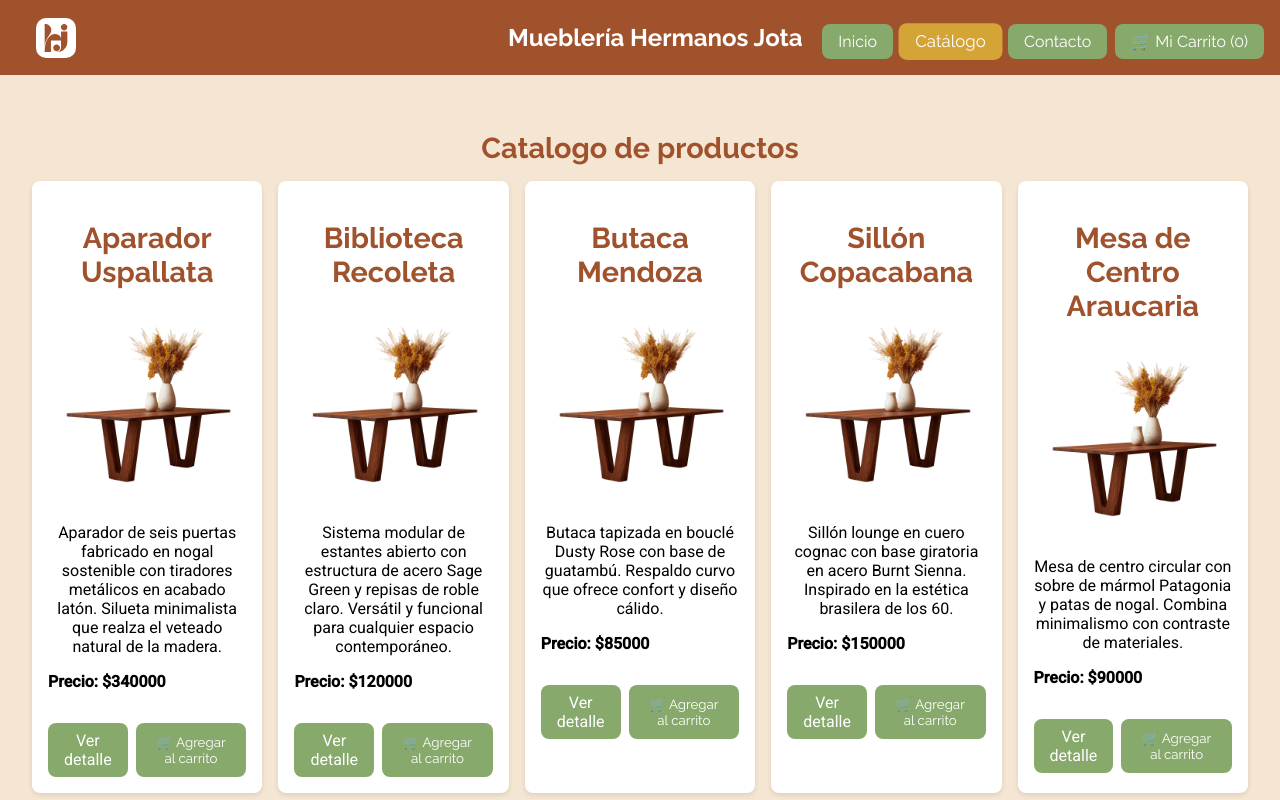
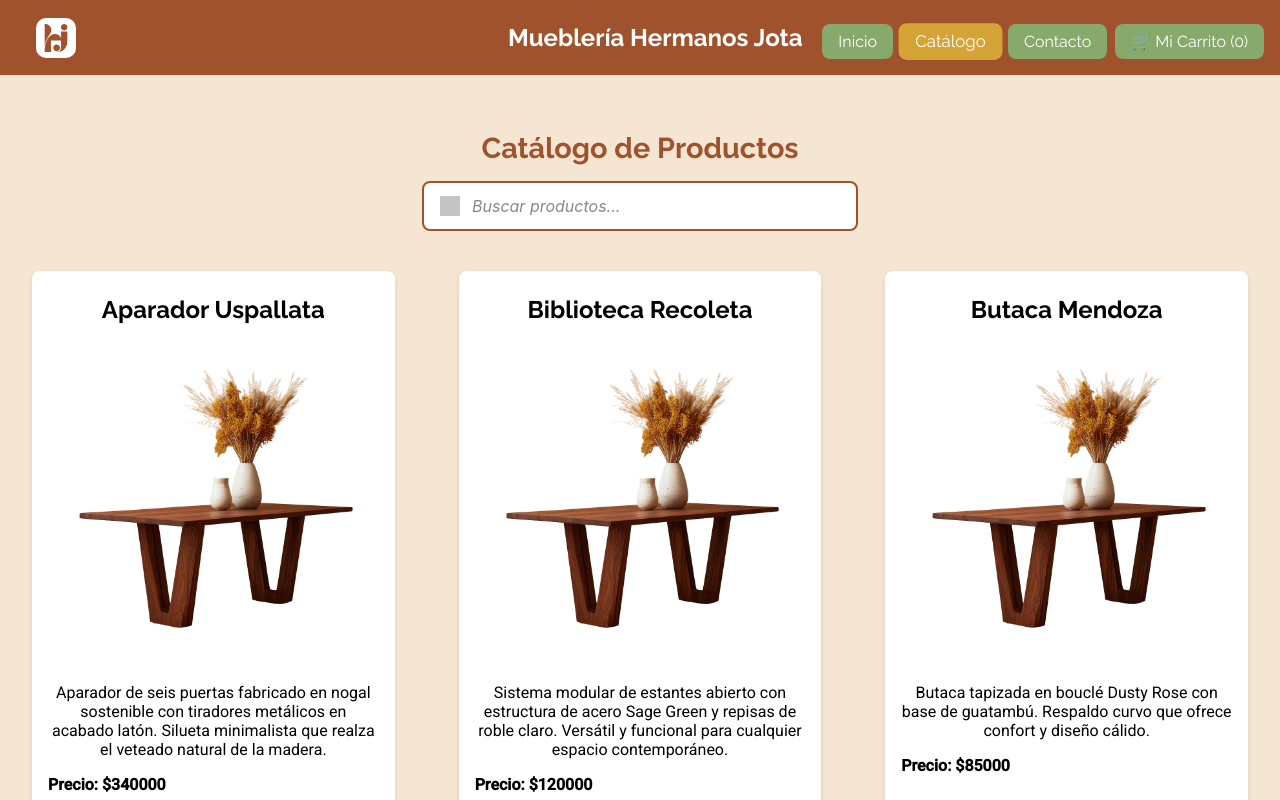
Before and after one commit to fefeaguss/Muebler-a-Hermanos-Jota-Equipo-Dinamita, a React (Vite) app in the folder client/: page /catalogo in a window 1280 px wide. Shown: the top 800 px of the page. Built offline with nearby package versions, Linux system fonts and the light colour scheme; grey boxes are pictures that could not be loaded.

Commit message:
ultimos cambios en el carrito

```diff
--- a/client/src/App.jsx
+++ b/client/src/App.jsx
@@ -14,14 +14,15 @@ import "./index.css";
 export function App() {
   // //estados globales
   const [carrito, actualizarCarrito] = useState([]);
-  // const [productoSeleccionado, seleccionarProducto] = useState(null);
-  // //const [vista, cambiarVista] = useState('home'); // 'catalogo', 'detalle', 'carrito', 'contacto'
-  // const [carrtioVisible, cambiarVisibilidadCarrito] = useState(false);
-
   const agregarAlCarrito = (producto) => {
     actualizarCarrito([...carrito, producto]);
   };
 
+  const  [carritoVisible, setCarritoVisible] = useState(false);
+
+  const alternarVisibilidadCarrito = () => {
+    setCarritoVisible(!carritoVisible);
+  };
   const eliminarDelCarrito = (indice) => {
     const nuevoCarrito = [...carrito];
     nuevoCarrito.splice(indice, 1);
@@ -31,11 +32,11 @@ export function App() {
   return (
     <>
       <BrowserRouter>
-        <BarraNavegacion cantidadCarrito={carrito.length} />
+        <BarraNavegacion cantidadCarrito={carrito.length} alternarVisibilidadCarrito={alternarVisibilidadCarrito}/>
 
         <Routes>
           <Route path="/" element={<Home></Home>} />
-          <Route path="/catalogo" element={<Catalogo />} />
+          <Route path="/catalogo" element={<Catalogo agregarAlCarrito={agregarAlCarrito}/>} />
           <Route
             path="/producto/:id"
             element={<DetalleProducto agregarAlCarrito={agregarAlCarrito} />}
@@ -50,6 +51,7 @@ export function App() {
               />
             }
           />
+
         </Routes>
 
         <PiePagina />
--- a/client/src/componentes/TarjetaProducto.jsx
+++ b/client/src/componentes/TarjetaProducto.jsx
@@ -5,7 +5,7 @@ export default function TarjetaProducto({ producto, agregarAlCarrito }) {
 
   return (
     <div className="tarjeta">
-      <h2>{producto.nombre}</h2>
+      <h3>{producto.nombre}</h3>
 
       <img
         src={producto.imagen}
--- a/client/src/estilos/catalogo.css
+++ b/client/src/estilos/catalogo.css
@@ -1,6 +1,7 @@
 .catalogo {
   padding: var(--espaciado-md);
   background-color: var(--color-fondo);
+  min-height: 100vh;
 }
 
 .catalogo h2 {
@@ -11,8 +12,84 @@
   text-align: center;
 }
 
+/* Grilla de tarjetas */
 .grilla {
+  /* display: grid;
+  grid-template-columns: repeat(auto-fit, minmax(220px, 1fr));
+  gap: 20px;
+  margin-top: 20px; */
   display: grid;
-  grid-template-columns: repeat(auto-fit, minmax(220px, 1fr));
-  gap: var(--espaciado-sm);
+  grid-template-columns: repeat(auto-fit, minmax(300px, 1fr)); /* <-- AJUSTE CLAVE */
+  gap: var(--espaciado-lg); /* Un espacio mayor entre tarjetas */
+  justify-content: center;
 }
+
+/* Búsqueda */
+.catalogo-search {
+  display: flex;
+  justify-content: center;
+  margin-bottom: 40px;
+}
+
+.search {
+  display: flex;
+  align-items: center;
+  width: 50%;
+  max-width: 400px;
+  padding: 12px 16px;
+  border: 2px solid #A0522D;
+  border-radius: 8px;
+  background-color: #fff;
+  transition: 0.2s ease;
+}
+
+.search:focus-within {
+  border-color: #C47A6D;
+  box-shadow: 0px 0px 6px rgba(192, 122, 109, 0.4);
+}
+
+.search img {
+  width: 20px;
+  height: 20px;
+  margin-right: 10px;
+  opacity: 0.6;
+}
+
+.search input {
+  flex: 1;
+  border: none;
+  outline: none;
+  font-size: 1rem;
+  font-family: 'Inter', sans-serif;
+  background: transparent;
+  color: #333;
+}
+
+.search input::placeholder {
+  color: #888;
+  font-style: italic;
+}
+
+/* Responsive */
+@media screen and (max-width: 768px) {
+  .search {
+    width: 70%;
+  }
+
+  .grilla {
+    grid-template-columns: repeat(auto-fit, minmax(180px, 1fr));
+    gap: 16px;
+  }
+}
+
+@media screen and (max-width: 480px) {
+  .search {
+    width: 90%;
+    max-width: 320px;
+  }
+
+  .grilla {
+    grid-template-columns: 1fr;
+    gap: 16px;
+  }
+}
--- a/client/src/estilos/tarjetaProducto.css
+++ b/client/src/estilos/tarjetaProducto.css
@@ -19,7 +19,8 @@
 
 .tarjeta h3 {
   margin: 0.5rem 0;
-  font-size: 1.2rem;
+  font-size: 1.5rem;
+  font-family: var(--fuente-principal);
   color: var(--color-texto);
 }
 
--- a/client/src/paginas/Carrito.jsx
+++ b/client/src/paginas/Carrito.jsx
@@ -29,7 +29,7 @@ export default function Carrito({ productosCarrito, eliminarDelCarrito }) {
       )}
 
       <NavLink to="/catalogo" className="btn-volver">
-        Volver al catalogo
+        Volver
       </NavLink>
     </div>
   );
--- a/client/src/paginas/catalogo.jsx
+++ b/client/src/paginas/catalogo.jsx
@@ -1,21 +1,45 @@
 import TarjetaProducto from "../componentes/TarjetaProducto.jsx";
 import productos from "../datos/productos";
-import '../estilos/Catalogo.css';
+import '../estilos/catalogo.css';
+import { useState } from "react";
 
-export default function Catalogo({verDetalle}) {
+export default function Catalogo({ verDetalle, agregarAlCarrito }) {
+  const [busqueda, setBusqueda] = useState("");
+
+  // Filtrar productos según búsqueda
+  const productosFiltrados = productos.filter(producto =>
+    producto.nombre.toLowerCase().includes(busqueda.toLowerCase())
+  );
+
   return (
     <div className="catalogo">
-            <h2>Catalogo de productos</h2>
+      {/* Título principal */}
+      <h2>Catálogo de Productos</h2>
 
+      {/* Barra de búsqueda */}
+      <div className="catalogo-search">
+        <div className="search">
+          <img src="../img/search.svg" alt="Buscar" />
+          <input
+            type="text"
+            placeholder="Buscar productos..."
+            value={busqueda}
+            onChange={(e) => setBusqueda(e.target.value)}
+          />
+        </div>
+      </div>
+
+      {/* Grilla de productos */}
       <div className="grilla">
-                {productos.map(producto => (
+        {productosFiltrados.map(producto => (
           <TarjetaProducto
             key={producto.id}
             producto={producto}
             verDetalle={verDetalle}
+            agregarAlCarrito={agregarAlCarrito}
           />
         ))}
       </div>
     </div>
-    )
+  );
 }
```
Lines whose indentation alone changed are shown as unchanged.
